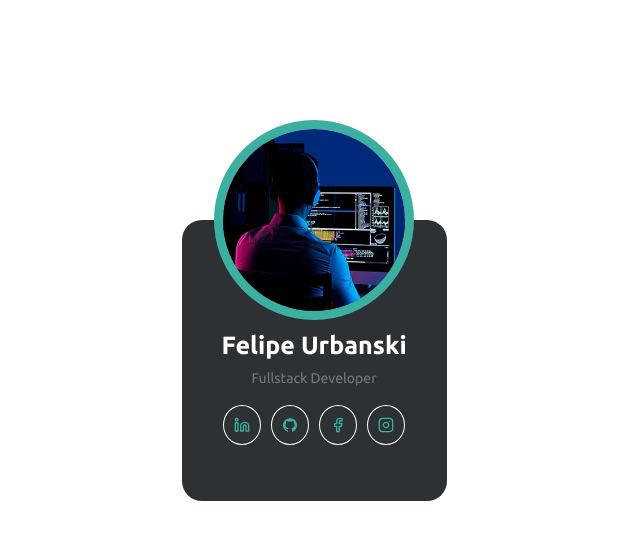
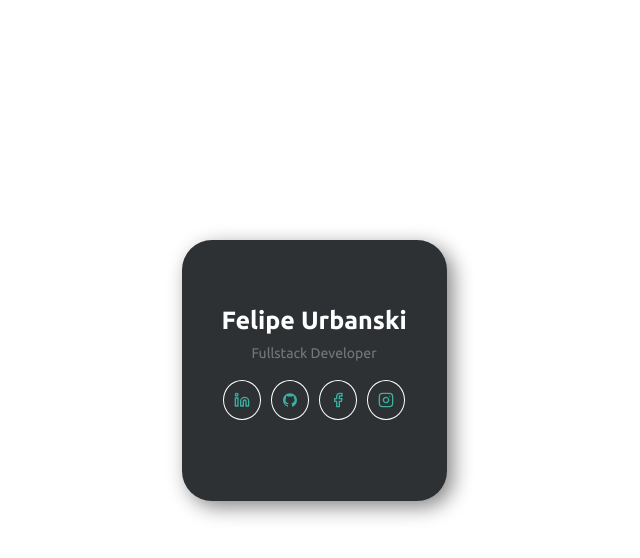
Before and after one commit to felipeurbansk/website_profile_nextjs, a Next.js app: page /components/SectionHome in a window 1280 px wide. Shown: the top 558 px of the page, without its empty margins (326-966 px from the left). Built offline with nearby package versions, Linux system fonts and the light colour scheme.

Commit message:
Remove photo profile

```diff
--- a/src/global.css
+++ b/src/global.css
@@ -109,6 +109,7 @@ h3.title {
   justify-content: center;
   align-items: center;
   z-index: 2;
+  filter: drop-shadow(0px -13px 22px rgba(0, 0, 0, 0.479));
 }
 
 .primary-infos .photo img {
@@ -123,13 +124,12 @@ h3.title {
   justify-content: center;
   align-items: center;
   flex-direction: column;
-  padding: 15px;
-  padding-top: 110px;
-  border-radius: 20px;
+  padding: 65px 0px;
+  border-radius: 30px;
   background-color: #2d3134;
   position: absolute;
-  top: 220px;
-  padding-bottom: 40px;
+  top: 30%;
+  filter: drop-shadow(6px 6px 10px rgba(0, 0, 0, 0.479));
 }
 
 .primary-infos .container-card .fullname {
@@ -281,11 +281,11 @@ table tr td {
 
 .content-github a.logo-link svg {
   color: #fff;
+  filter: drop-shadow(3px 4px 6px rgba(0, 0, 0, 0.479));
 }
 
 .content-github a svg {
   transition: color 0.3s;
-  filter: drop-shadow(3px 4px 6px rgba(0, 0, 0, 0.479));
 }
 
 .content-github a svg:hover {
--- a/src/pages/_document.js
+++ b/src/pages/_document.js
@@ -1,4 +1,5 @@
 import Document, { Html, Head, Main, NextScript } from "next/document";
+
 import NavBar from "./components/NavBar";
 class MyDocument extends Document {
   static async getInitialProps(ctx) {
--- a/src/pages/components/SectionHome.js
+++ b/src/pages/components/SectionHome.js
@@ -4,13 +4,13 @@ const SectionHome = ({ github }) => (
   <section className="content-home">
     <div className="bg-home responsive"></div>
     <div className="primary-infos">
-      <div className="rounded-circle photo">
+      {/* <div className="rounded-circle photo">
         <img
           className="rounded-circle"
           src="/img/perfil.webp"
           alt="Minha foto."
         />
-      </div>
+      </div> */}
       <div className="container-card">
         <h1 className="fullname">Felipe Urbanski</h1>
         <p className="subtitle">Fullstack Developer</p>
--- a/src/pages/index.js
+++ b/src/pages/index.js
@@ -3,6 +3,7 @@ import SectionAbout from "./components/SectionAbout";
 import SectionGithub from "./components/SectionGithub";
 import SectionExperience from "./components/SectionExperience";
 import SectionFooter from "./components/SectionFooter";
+import SimpleBar from "simplebar-react";
 
 function Index({ github, repos }) {
   return (
```
